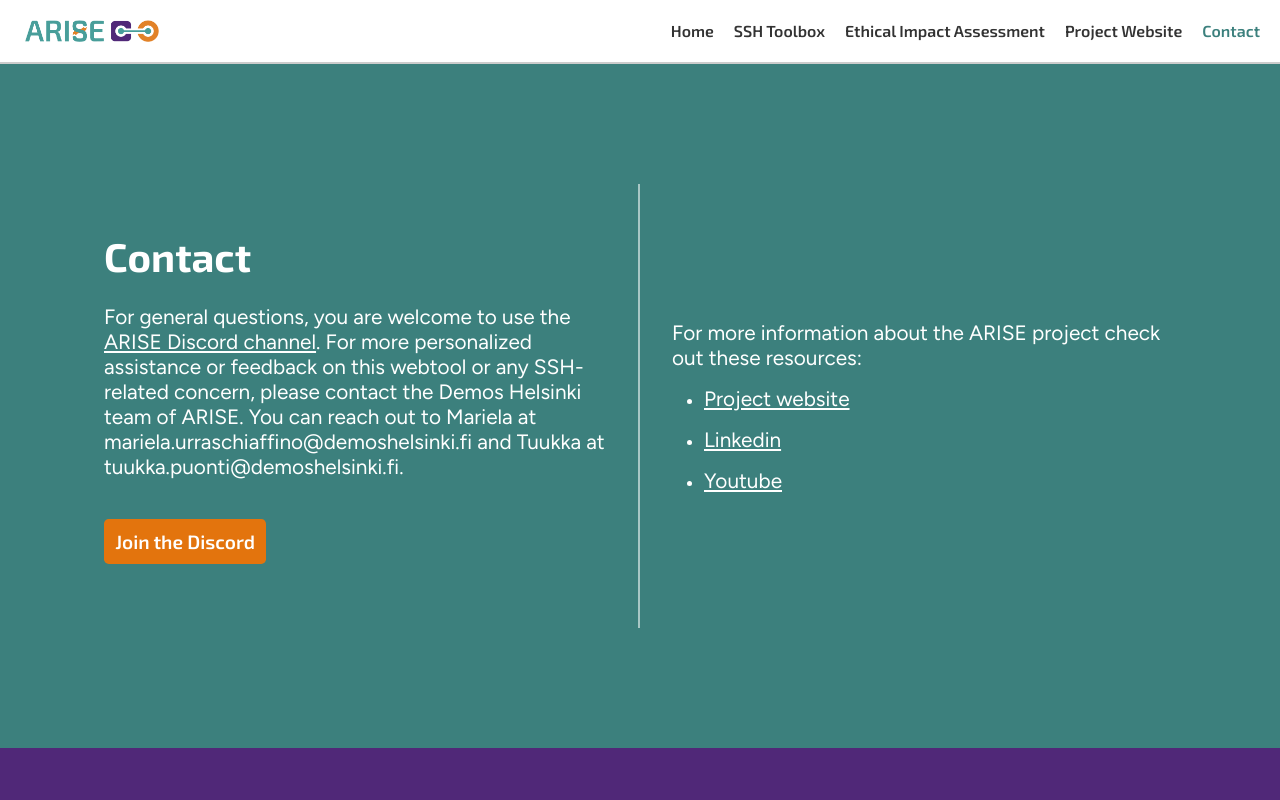
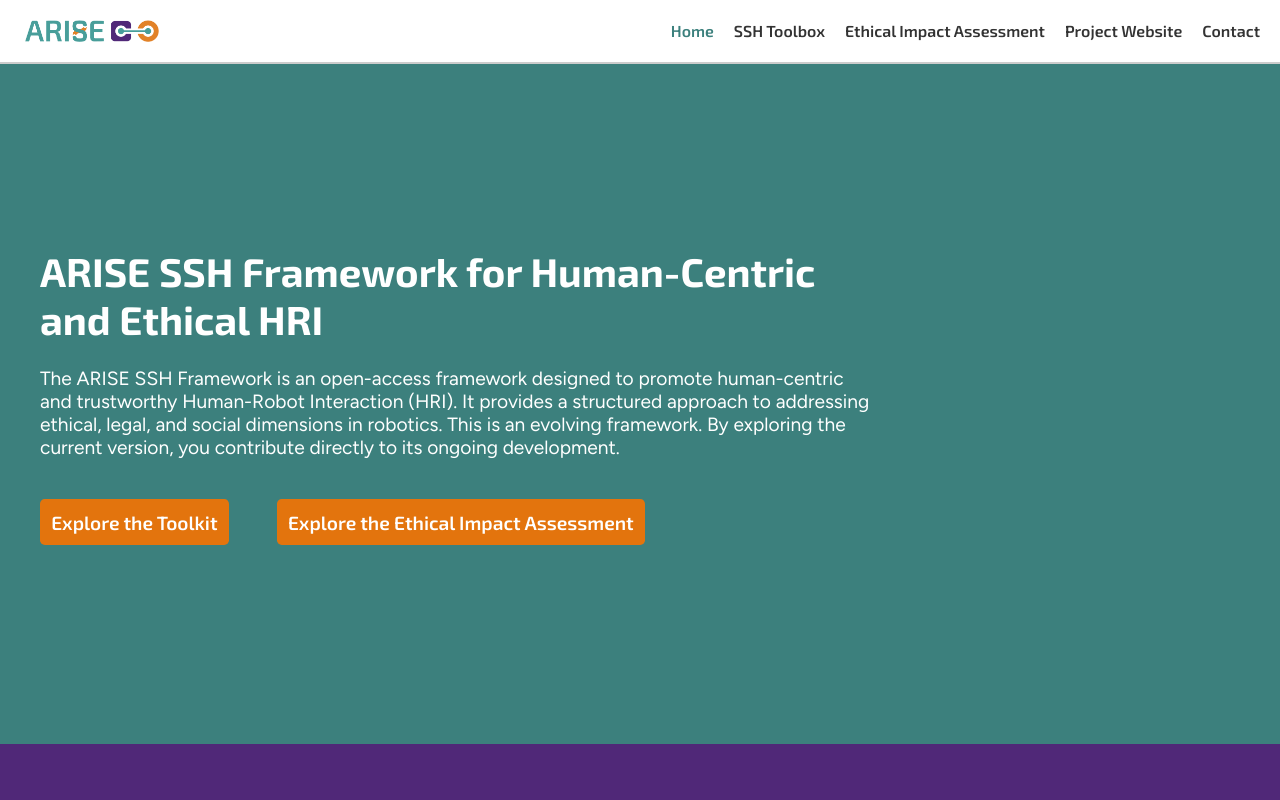
Before and after one commit to TuuPu/ARISE, a React (Vite) app: page /contact in a window 1280 px wide. Shown: the top 800 px of the page. Built offline with nearby package versions, Linux system fonts and the light colour scheme.

Commit message:
add hashrouter

```diff
--- a/package.json
+++ b/package.json
@@ -1,7 +1,7 @@
 {
   "name": "arise-project",
   "version": "0.1.0",
-  "homepage": "https://arise-ssh.info",
+  "homepage": "https://arise-ssh.info/",
   "private": true,
   "dependencies": {
     "bootstrap": "^5.3.7",
--- a/src/App.jsx
+++ b/src/App.jsx
@@ -1,5 +1,5 @@
 import React from "react";
-import { BrowserRouter as Router, Routes, Route } from "react-router-dom";
+import { HashRouter as Router, Routes, Route } from "react-router-dom";
 import LandingPage from "./pages/LandingPage";
 import ToolboxPage from "./pages/ToolboxPage.jsx";
 import EthicsAssessmentPage from "./pages/EthicsAssessmentPage";
--- a/src/components/Header.jsx
+++ b/src/components/Header.jsx
@@ -13,10 +13,10 @@
 
       <nav className="global-nav">
         <Link to="/" className={location.pathname === "/" ? "active" : ""}>Home</Link>
-        <Link to="/toolbox" className={location.pathname === "/toolbox" ? "active" : ""}>SSH Toolbox</Link>
-        <Link to="/ethics_assessment" className={location.pathname === "/ethics_assessment" ? "active" : ""}>Ethical Impact Assessment</Link>
+        <Link to="/toolbox/" className={location.pathname === "/toolbox" ? "active" : ""}>SSH Toolbox</Link>
+        <Link to="/ethics_assessment/" className={location.pathname === "/ethics_assessment" ? "active" : ""}>Ethical Impact Assessment</Link>
         <a href="https://arise-middleware.eu" target="_blank" rel="noopener noreferrer">Project Website</a>
-        <Link to="/contact" className={location.pathname === "/contact" ? "active" : ""}>Contact</Link>
+        <Link to="/contact/" className={location.pathname === "/contact" ? "active" : ""}>Contact</Link>
       </nav>
     </header>
   );
```
Also changed, not shown: 3 other files (tests, documents, lock files or other folders).
